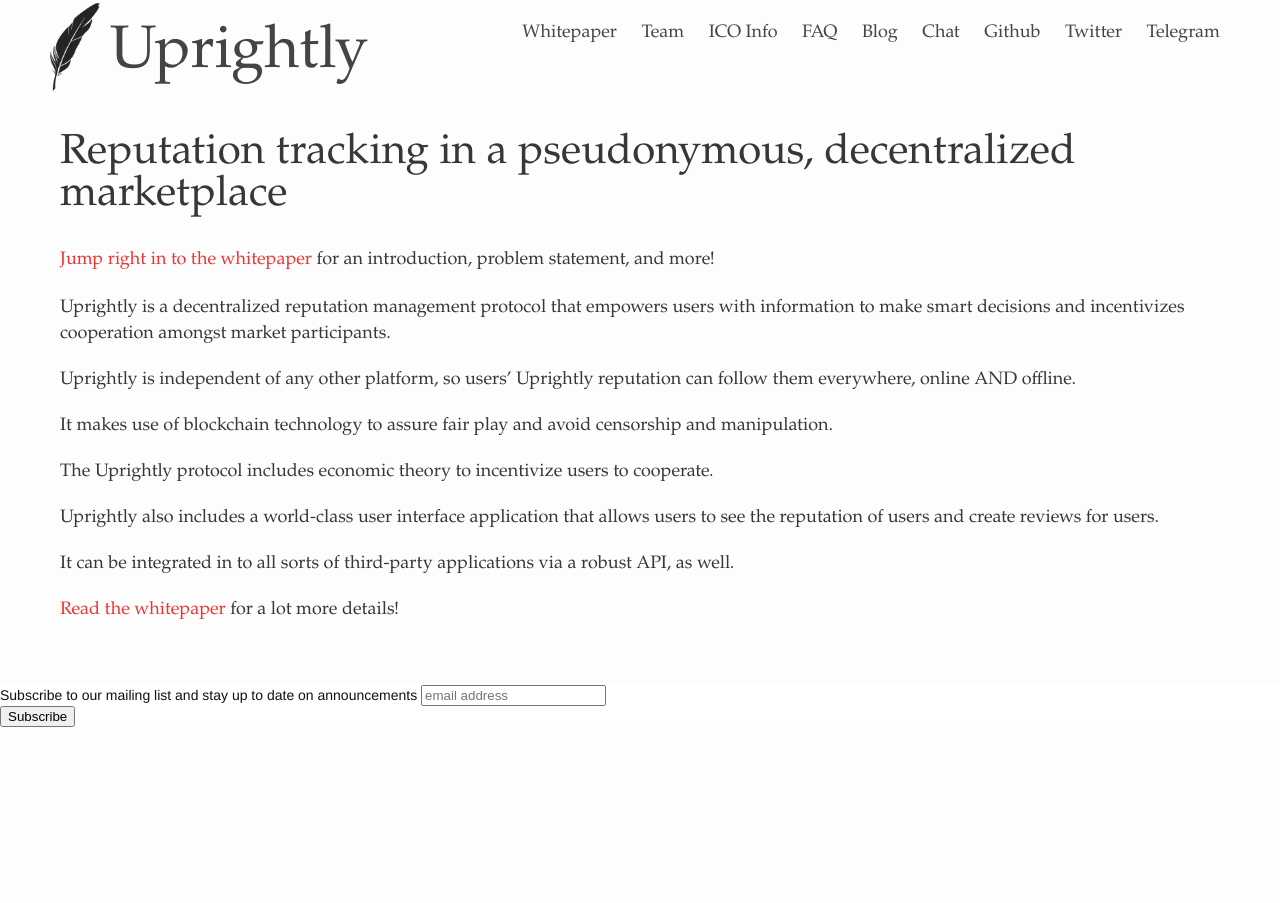
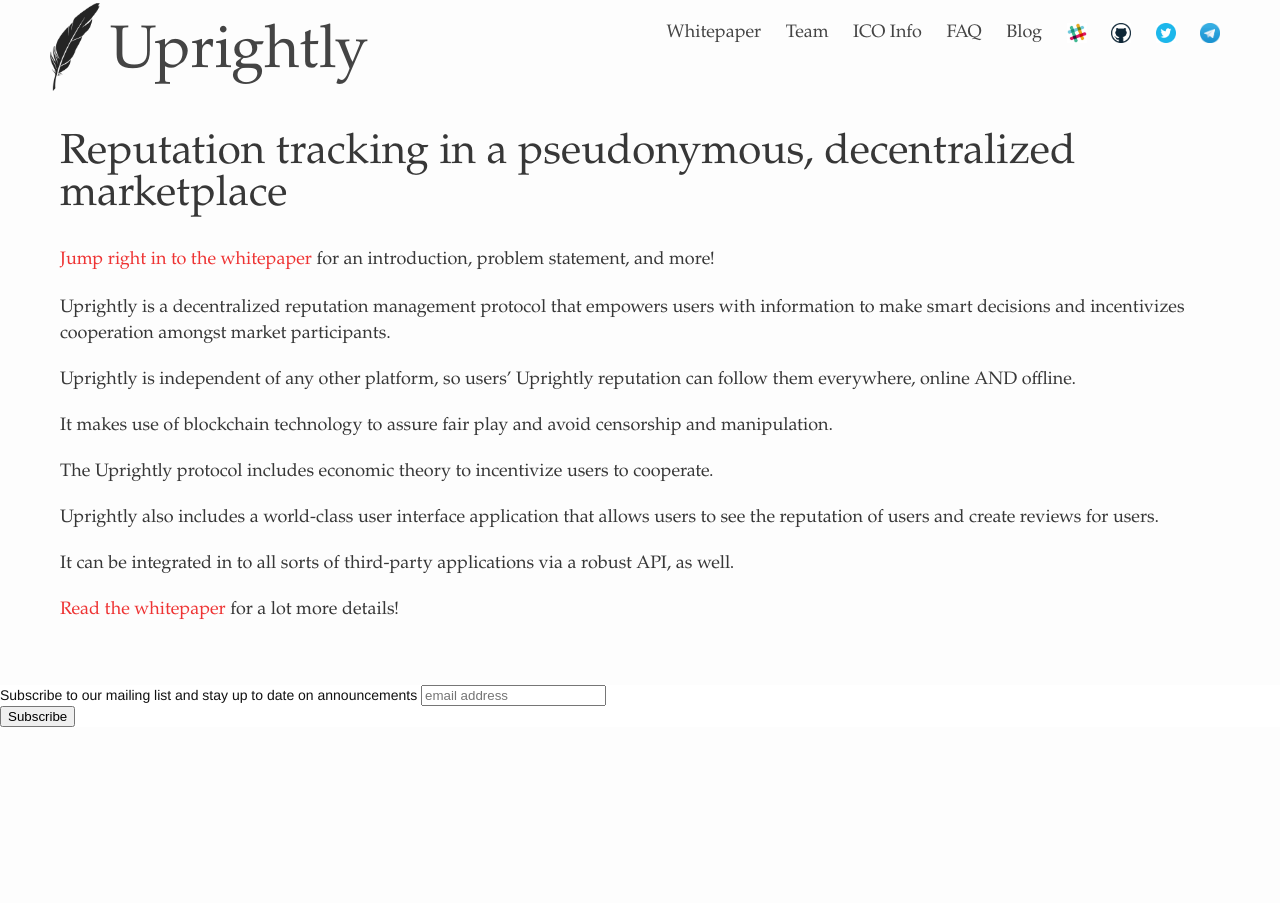
Before and after one commit to uprightly/website, a Jekyll site: the page built from index.md, in a window 1280 px wide. Built offline with Jekyll 4.4.1, drawn with Linux system fonts in a browser that asks for light colours; comment, search, counter and statistics services are not loaded.

Commit message:
use icons

```diff
--- a/_includes/header.html
+++ b/_includes/header.html
@@ -10,10 +10,10 @@
             <a class="page-link" href="{{ site.baseurl }}/ico">ICO Info</a>
             <a class="page-link" href="{{ site.baseurl }}/faq">FAQ</a>
             <a class="page-link" href="{{ site.baseurl }}/posts">Blog</a>
-            <a class="page-link" target="_blank" href="https://join.slack.com/t/uprightly/shared_invite/enQtMzExMTc1OTI0MzEwLTFiNWI5NmRhYTQ5MjAzMzdiYmNiZDE2ODE2NTA3NDI3NTdiZGIwN2RkOTYxYTg1Mzg5NWQ0OWJiYjJiNWI1NGI">Chat</a>
-            <a class="page-link" target="_blank" href="https://www.github.com/uprightly">Github</a>
-            <a class="page-link" target="_blank" href="https://twitter.com/Uprightly_UPT">Twitter</a>
-            <a class="page-link" target="_blank" href="https://t.me/uprightly">Telegram</a>
+            <a class="page-link" target="_blank" href="https://join.slack.com/t/uprightly/shared_invite/enQtMzExMTc1OTI0MzEwLTFiNWI5NmRhYTQ5MjAzMzdiYmNiZDE2ODE2NTA3NDI3NTdiZGIwN2RkOTYxYTg1Mzg5NWQ0OWJiYjJiNWI1NGI"><img src="/images/slack-icon.jpeg" width="20px" /></a>
+            <a class="page-link" target="_blank" href="https://www.github.com/uprightly"><img src="/images/github-icon.png" width="20px" /></a>
+            <a class="page-link" target="_blank" href="https://twitter.com/Uprightly_UPT"><img src="/images/twitter-icon.png" width="20px" /></a>
+            <a class="page-link" target="_blank" href="https://t.me/uprightly"><img src="/images/telegram-icon.jpeg" width="20px" /></a>
 
 
         </nav>
```
Also changed, not shown: images/github-icon.png (added), images/slack-icon.jpeg (added), images/telegram-icon.jpeg (added), images/twitter-icon.png (added).
